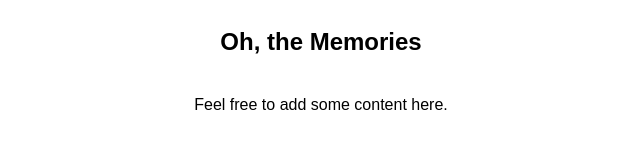
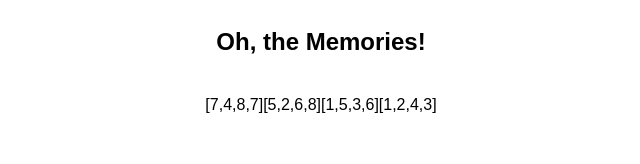
Before and after one commit to dilipt/memory-game, a React app: page / in a window 1280 px wide. Shown: the top 164 px of the page, without its empty margins (319-959 px from the left). Built offline with nearby package versions, Linux system fonts and the light colour scheme.

Commit message:
create grid with shuffled numbers to begin.

```diff
--- a/src/App.tsx
+++ b/src/App.tsx
@@ -1,29 +1,12 @@
 import React from 'react';
-import styled, { ThemeProvider } from 'styled-components';
+import { ThemeProvider } from 'styled-components';
 import { theme } from './theme';
-
-const Container = styled.article`
-  display: flex;
-  flex-direction: column;
-  justify-content: center;
-  align-items: center;
-
-  & > *:not(:last-child) {
-    margin-bottom: 20px;
-  }
-`;
+import { Game } from './Game';
 
 export function App() {
   return (
     <ThemeProvider theme={theme}>
-      <Container>
-        <header>
-          <h1>Oh, the Memories</h1>
-        </header>
-        <article>
-          Feel free to add some content here.
-        </article>
-      </Container>
+      <Game />
     </ThemeProvider>
   );
 }
--- /dev/null
+++ b/src/Board.tsx
@@ -0,0 +1,15 @@
+import React from 'react';
+
+type BoardProps = {
+  board: number[][],
+};
+
+export function Board({ board }: BoardProps) {
+  return (
+    <div>
+      {
+        board.map((row, idx) => (<span key={row[idx]}>{JSON.stringify(row)}</span>))
+      }
+    </div>
+  );
+}
--- /dev/null
+++ b/src/Game.tsx
@@ -0,0 +1,26 @@
+import React, { useState } from 'react';
+import styled from 'styled-components';
+import { Board } from './Board';
+import { Header } from './Header';
+import { createBoard } from './util';
+
+const Container = styled.article`
+  display: flex;
+  flex-direction: column;
+  justify-content: center;
+  align-items: center;
+
+  & > *:not(:last-child) {
+    margin-bottom: 20px;
+  }
+`;
+
+export function Game() {
+  const [gameBoard] = useState<number[][]>(createBoard(8));
+  return (
+    <Container>
+      <Header />
+      <Board board={gameBoard} />
+    </Container>
+  );
+}
--- /dev/null
+++ b/src/Header.tsx
@@ -0,0 +1,9 @@
+import React from 'react';
+
+export function Header() {
+  return (
+    <header>
+      <h1>Oh, the Memories!</h1>
+    </header>
+  );
+}
--- /dev/null
+++ b/src/util/index.ts
@@ -0,0 +1,36 @@
+function shuffle(list: number[]): number[] {
+  const copy = [...list];
+  for (let i = copy.length - 1; i >= 0; i -= 1) {
+    const j = Math.floor(Math.random() * (copy.length));
+    const temp = copy[i];
+    copy[i] = copy[j];
+    copy[j] = temp;
+  }
+  return copy;
+}
+
+function squarify(arr: number[]): number[][] {
+  const length = Math.sqrt(arr.length);
+  const result: number[][] = [];
+  for (let i = 0; i < length; i += 1) {
+    const row = [];
+    for (let j = 0; j < length; j += 1) {
+      row.push(arr[(i * length) + j]);
+    }
+    result.push(row);
+  }
+  return result;
+}
+
+function pairify(size: number = 8): number[] {
+  const arr: number[] = [];
+  for (let i = 1; i <= size; i += 1) {
+    arr.push(i);
+    arr.push(i);
+  }
+  return arr;
+}
+
+export function createBoard(size: number = 8): number[][] {
+  return squarify(shuffle(pairify(size)));
+}
```
